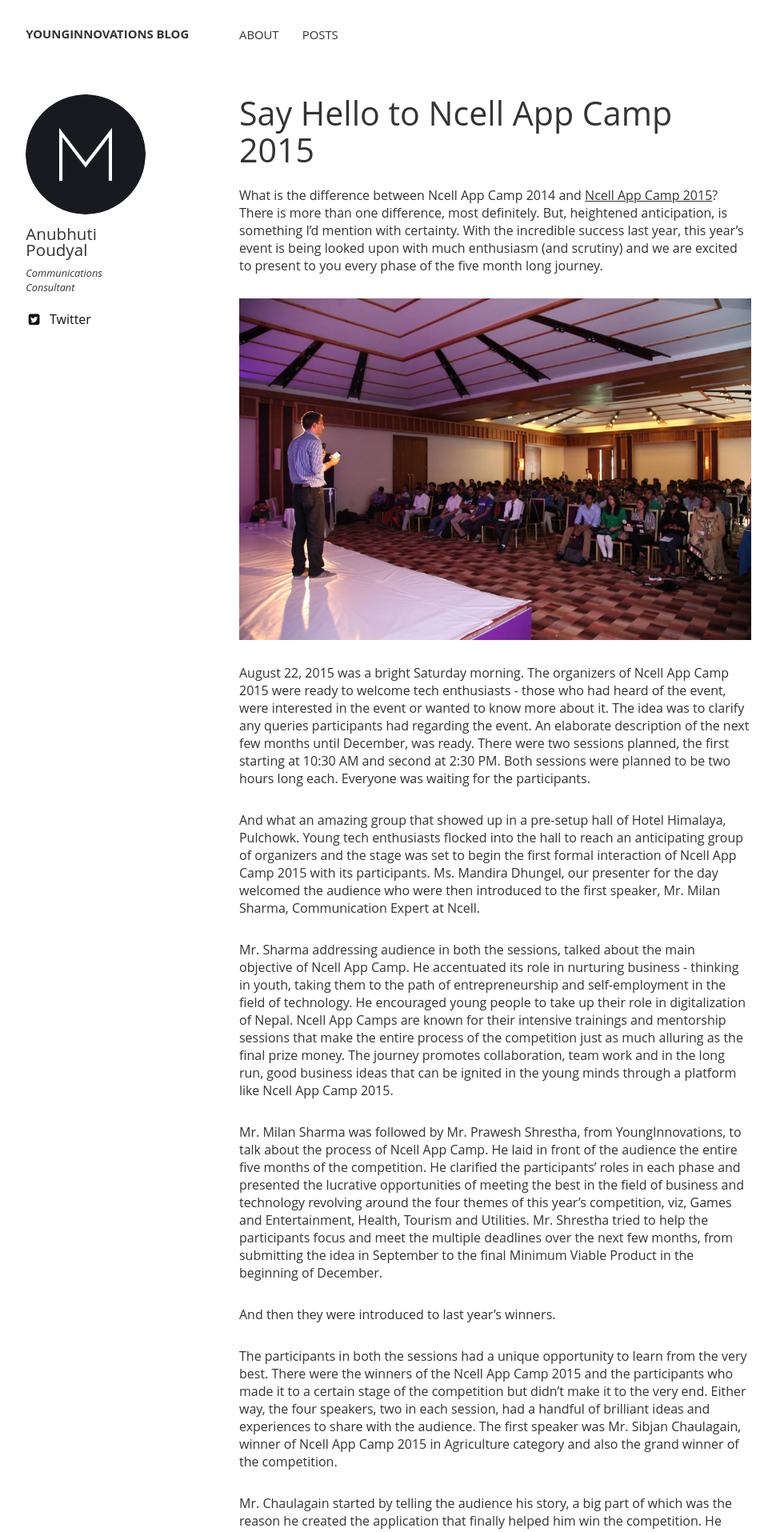
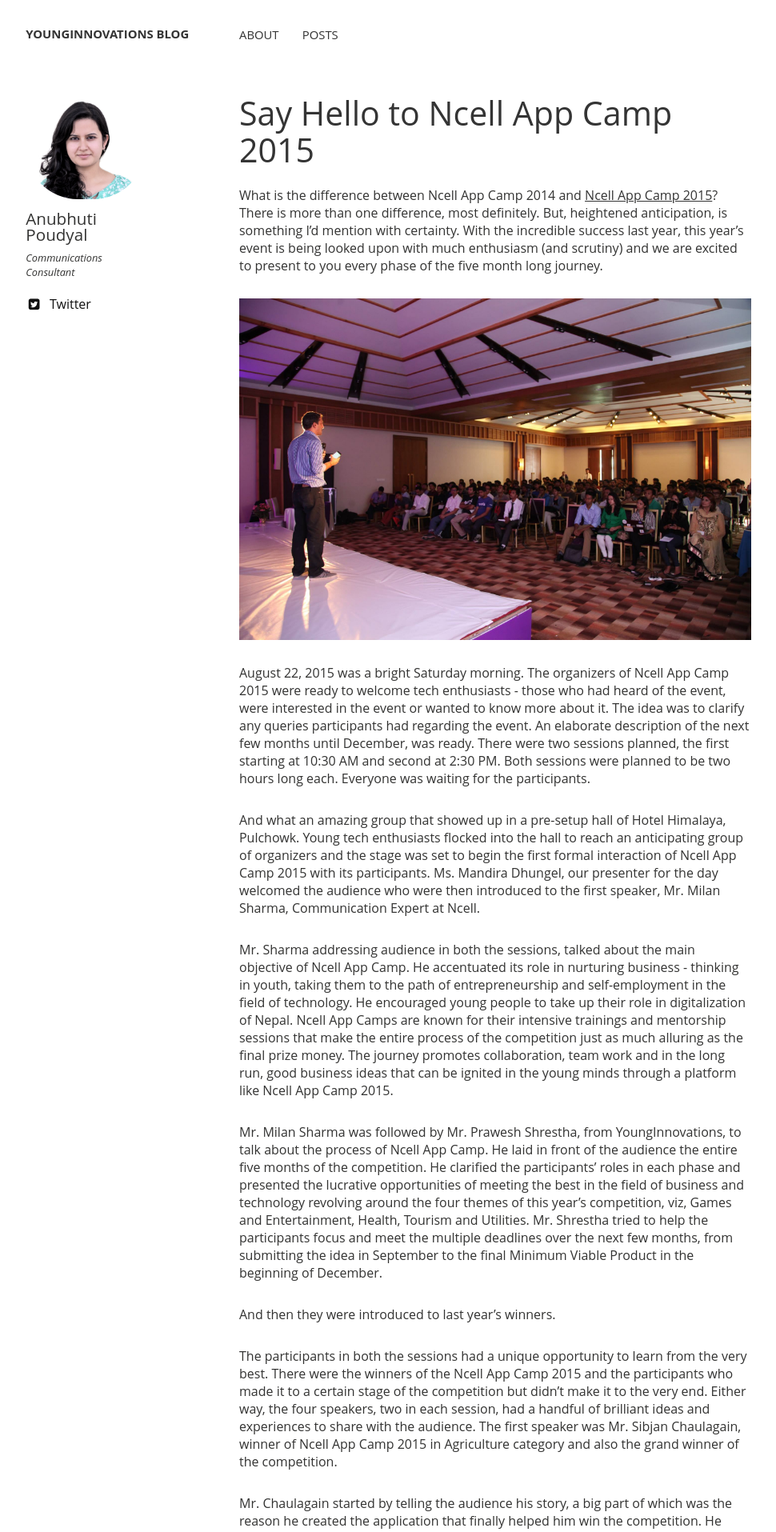
Before and after one commit to younginnovations/blog.yipl.com.np, a Jekyll site: the page built from _posts/2015-08-28-NcellAppCamp_Debriefing_session_2015.md, in a window 1280 px wide. Shown: the top 1915 px of the page at 80% size, without its empty margins (21-991 px from the left). Built offline with Jekyll 4.4.1, drawn with Linux system fonts in a browser that asks for light colours; nearby versions of some CDN libraries.

Commit message:
added photos of anubhuti and mine and changed in authors.yml file

```diff
--- a/_data/authors.yml
+++ b/_data/authors.yml
@@ -15,7 +15,7 @@
 prawesh_shrestha:
   name: Prawesh Shrestha
   bio: "knows and doesn't know how to manage things."
-  avatar: default-thumb.png
+  avatar: prawesh-bio-photo.png
   twitter: praweshsth
 
 rakeeb_rajbhandari:
@@ -31,8 +31,9 @@
 anubhuti_poudyal:
   name: Anubhuti Poudyal
   bio: "Communications Consultant"
-  avatar: default-thumb.png
+  avatar: anubhuti-bio-photo.png
   twitter: anubhutipoudyal
+
 manoj_byanjankar:
   name: Manoj Byanjankar
   bio: "Software Developer"
```
Also changed, not shown: images/anubhuti-bio-photo.png (added), images/prawesh-bio-photo.jpg (added).
